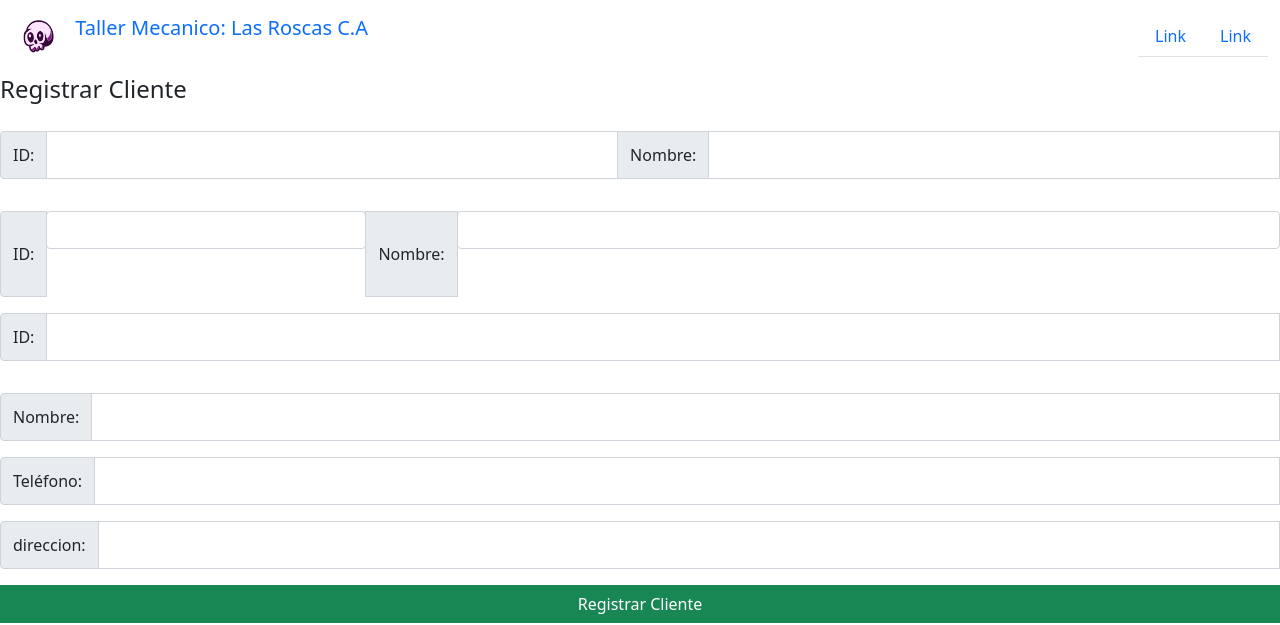
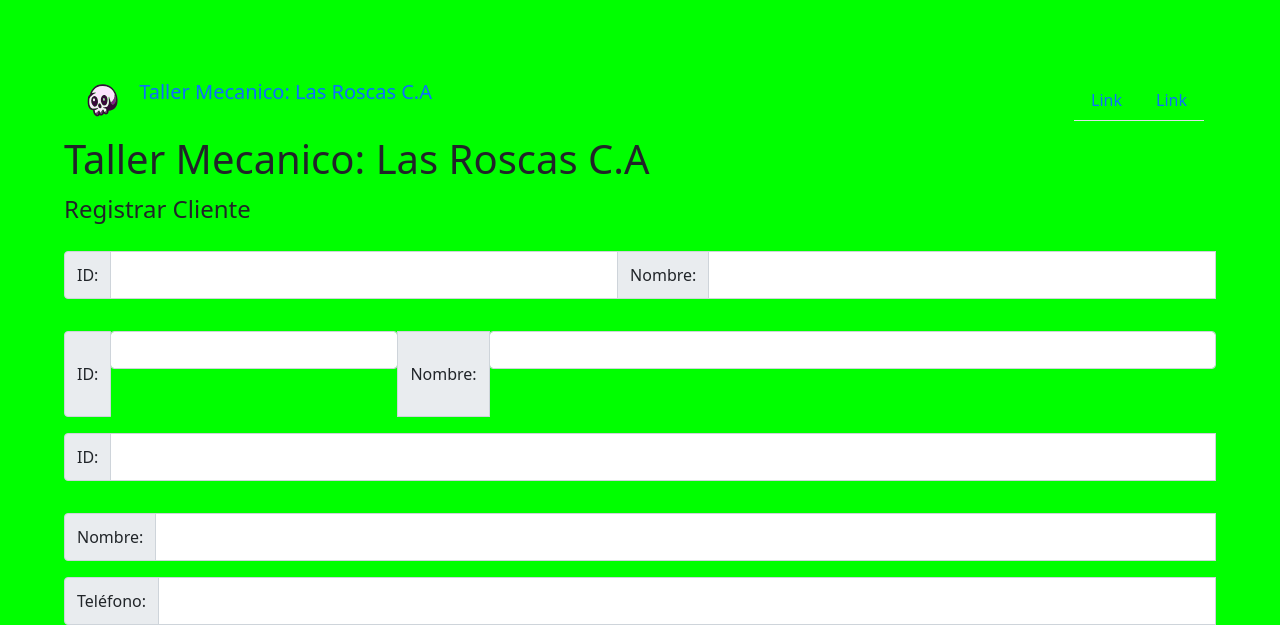
Before and after one commit to Yianm24/TallerMecanicaFicticio, a PHP site: page / in a window 1280 px wide. Shown: the top 625 px of the page. Run offline with PHP 8.4, Linux system fonts and the light colour scheme.

Commit message:
Edicion de codigo en index para  estilos

```diff
--- a/css/style.css
+++ /dev/null
@@ -1,3 +0,0 @@
-/* body{
-    padding: 4rem;
-} */
--- /dev/null
+++ b/estilos/stylesnoBootstrap.css
@@ -0,0 +1,4 @@
+body{
+    background-color: rgb(0, 255, 0);
+    padding: 4rem;
+}
--- a/index.php
+++ b/index.php
@@ -8,15 +8,28 @@
 
 <!DOCTYPE html>
 <html lang="es">
+<head>
+  <meta charset="UTF-8">
+  <meta name="viewport" content="width=device-width, initial-scale=1.0">
+   <link rel="stylesheet" href="estilos/bootstrap.min.css">
+  <!--<link rel="stylesheet" href="./css/style.css">-->
+  <!--<link rel="stylesheet" href="./style.css">-->
+  <!--<link rel="stylesheet" href="class/style.css">-->
+  <link rel="stylesheet" href="estilos/stylesnoBootstrap.css">
+  <title>TallerMecanico</title>
+
+</head>
+
+<body>
   <?php
-    include 'view/head.php';
   include 'view/header.php';
   ?>
-  <body>
+  <h1>Taller Mecanico: Las Roscas C.A</h1>
   <?php
   require_once "view/clienteForm.php";
   require_once "view/repuestoForm.php";
   require_once "view/vehiculoForm.php";
   ?>
 </body>
+
 </html>
```
Also changed, not shown: estilos/bootstrap-reboot.min.css (renamed from css/bootstrap-reboot.min.css), estilos/bootstrap.min.css (renamed from css/bootstrap.min.css). Lines whose indentation alone changed are shown as unchanged.
